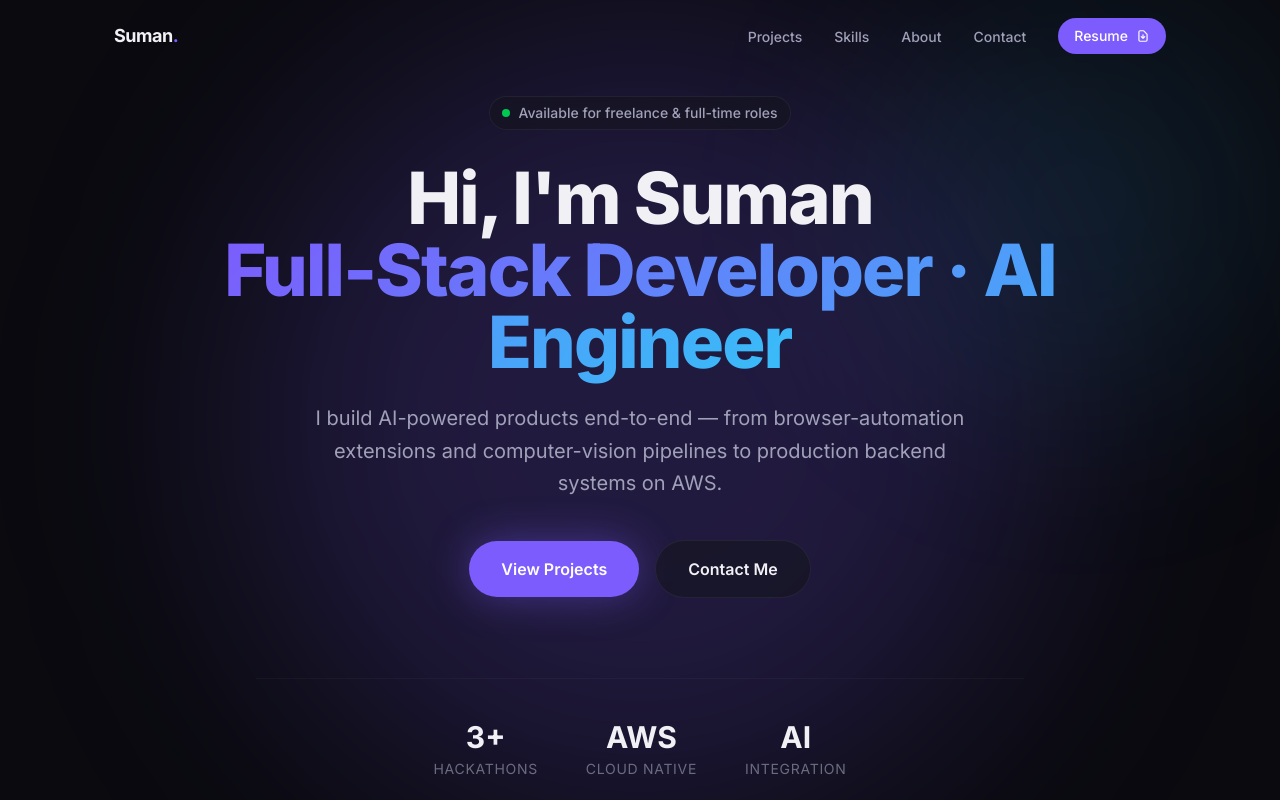
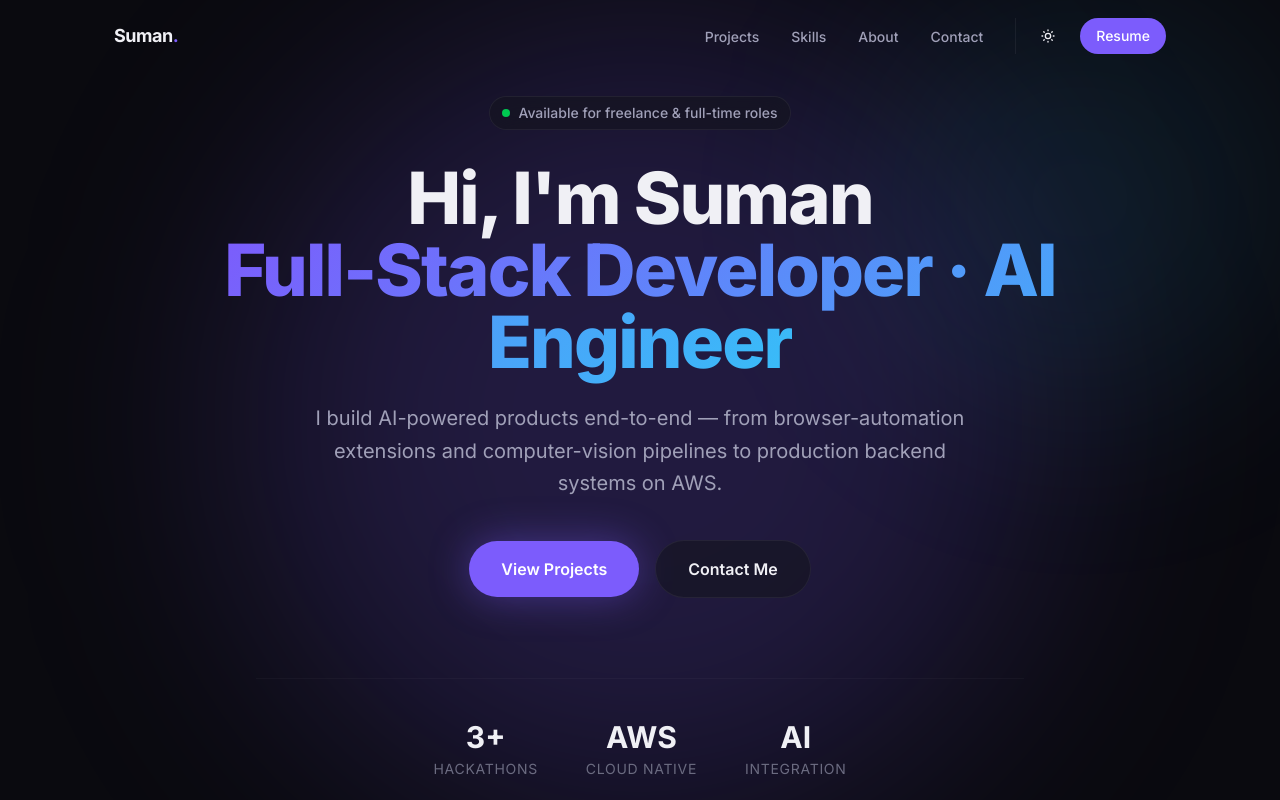
Before and after one commit to mishrasuman7/my-portfolio, a Next.js app: page / in a window 1280 px wide. Shown: the top 800 px of the page. Built offline with nearby package versions, Linux system fonts and the light colour scheme.

Commit message:
style: dark mode + motion polish

```diff
--- a/src/components/ui/Navbar.tsx
+++ b/src/components/ui/Navbar.tsx
@@ -13,12 +13,28 @@ const navLinks = [
 export default function Navbar() {
   const [scrolled, setScrolled] = useState(false);
   const [mobileOpen, setMobileOpen] = useState(false);
+  const [theme, setTheme] = useState("dark"); // Default dark
 
   useEffect(() => {
     const onScroll = () => setScrolled(window.scrollY > 20);
     window.addEventListener("scroll", onScroll, { passive: true });
+
+    // Check initial theme
+    const savedTheme = localStorage.getItem("theme");
+    if (savedTheme) {
+        setTheme(savedTheme);
+        document.documentElement.setAttribute("data-theme", savedTheme);
+    }
+
     return () => window.removeEventListener("scroll", onScroll);
   }, []);
+
+  const toggleTheme = () => {
+    const newTheme = theme === "dark" ? "light" : "dark";
+    setTheme(newTheme);
+    document.documentElement.setAttribute("data-theme", newTheme);
+    localStorage.setItem("theme", newTheme);
+  };
 
   return (
     <header
@@ -50,7 +66,19 @@ export default function Navbar() {
               </a>
             </li>
           ))}
-          <li>
+          <li className="flex items-center gap-4 border-l border-border pl-4">
+            {/* Theme Toggle */}
+            <button
+              onClick={toggleTheme}
+              className="p-2 rounded-full hover:bg-white/10 transition-colors text-text-primary"
+              aria-label="Toggle Dark Mode"
+            >
+              {theme === "dark" ? (
+                <svg className="w-4 h-4" fill="none" stroke="currentColor" viewBox="0 0 24 24"><path strokeLinecap="round" strokeLinejoin="round" strokeWidth={2} d="M12 3v1m0 16v1m9-9h-1M4 12H3m15.364 6.364l-.707-.707M6.343 6.343l-.707-.707m12.728 0l-.707.707M6.343 17.657l-.707.707M16 12a4 4 0 11-8 0 4 4 0 018 0z" /></svg>
+              ) : (
+                <svg className="w-4 h-4" fill="none" stroke="currentColor" viewBox="0 0 24 24"><path strokeLinecap="round" strokeLinejoin="round" strokeWidth={2} d="M20.354 15.354A9 9 0 018.646 3.646 9.003 9.003 0 0012 21a9.003 9.003 0 008.354-5.646z" /></svg>
+              )}
+            </button>
             <a
               href={siteConfig.resumeUrl}
               className="inline-flex items-center gap-2 px-4 py-2 text-sm font-medium rounded-full bg-accent text-white hover:bg-accent-hover transition-colors"
@@ -58,26 +86,27 @@ export default function Navbar() {
               rel="noopener noreferrer"
             >
               Resume
-              <svg
-                className="w-3.5 h-3.5"
-                fill="none"
-                stroke="currentColor"
-                viewBox="0 0 24 24"
-              >
-                <path
-                  strokeLinecap="round"
-                  strokeLinejoin="round"
-                  strokeWidth={2}
-                  d="M12 10v6m0 0l-3-3m3 3l3-3m2 8H7a2 2 0 01-2-2V5a2 2 0 012-2h5.586a1 1 0 01.707.293l5.414 5.414a1 1 0 01.293.707V19a2 2 0 01-2 2z"
-                />
-              </svg>
             </a>
           </li>
         </ul>
 
-        {/* Mobile Hamburger */}
+        {/* Mobile Controls */}
+        <div className="md:hidden flex items-center gap-4">
+           {/* Theme Toggle Mobile */}
            <button
-          className="md:hidden relative w-8 h-8 flex items-center justify-center text-text-primary"
+              onClick={toggleTheme}
+              className="p-2 rounded-full hover:bg-white/10 transition-colors text-text-primary"
+              aria-label="Toggle Dark Mode"
+            >
+              {theme === "dark" ? (
+                <svg className="w-4 h-4" fill="none" stroke="currentColor" viewBox="0 0 24 24"><path strokeLinecap="round" strokeLinejoin="round" strokeWidth={2} d="M12 3v1m0 16v1m9-9h-1M4 12H3m15.364 6.364l-.707-.707M6.343 6.343l-.707-.707m12.728 0l-.707.707M6.343 17.657l-.707.707M16 12a4 4 0 11-8 0 4 4 0 018 0z" /></svg>
+              ) : (
+                <svg className="w-4 h-4" fill="none" stroke="currentColor" viewBox="0 0 24 24"><path strokeLinecap="round" strokeLinejoin="round" strokeWidth={2} d="M20.354 15.354A9 9 0 018.646 3.646 9.003 9.003 0 0012 21a9.003 9.003 0 008.354-5.646z" /></svg>
+              )}
+            </button>
+            {/* Hamburger */}
+            <button
+                className="relative w-8 h-8 flex items-center justify-center text-text-primary"
                 onClick={() => setMobileOpen(!mobileOpen)}
                 aria-label={mobileOpen ? "Close menu" : "Open menu"}
                 aria-expanded={mobileOpen}
@@ -98,30 +127,31 @@ export default function Navbar() {
                 }`}
                 />
             </button>
+        </div>
       </nav>
 
       {/* Mobile Menu */}
       <div
-        className={`md:hidden overflow-hidden transition-all duration-300 ${
-          mobileOpen ? "max-h-80 border-t border-border" : "max-h-0"
+        className={`md:hidden overflow-hidden transition-all duration-300 bg-bg-primary/95 backdrop-blur-lg ${
+          mobileOpen ? "max-h-80 border-t border-border shadow-lg" : "max-h-0"
         }`}
       >
-        <ul className="section-container py-4 flex flex-col gap-4">
+        <ul className="section-container py-6 flex flex-col gap-6">
           {navLinks.map((link) => (
             <li key={link.href}>
               <a
                 href={link.href}
-                className="block text-base font-medium text-text-secondary hover:text-text-primary transition-colors py-2"
+                className="block text-lg font-medium text-text-secondary hover:text-text-primary transition-colors"
                 onClick={() => setMobileOpen(false)}
               >
                 {link.label}
               </a>
             </li>
           ))}
-          <li>
+          <li className="pt-4 border-t border-border">
             <a
               href={siteConfig.resumeUrl}
-              className="inline-flex items-center gap-2 px-4 py-2 text-sm font-medium rounded-full bg-accent text-white hover:bg-accent-hover transition-colors"
+              className="inline-flex items-center gap-2 px-6 py-3 text-sm font-medium rounded-full bg-accent text-white hover:bg-accent-hover transition-colors w-full justify-center"
               target="_blank"
               rel="noopener noreferrer"
             >
```
Lines whose indentation alone changed are shown as unchanged.
